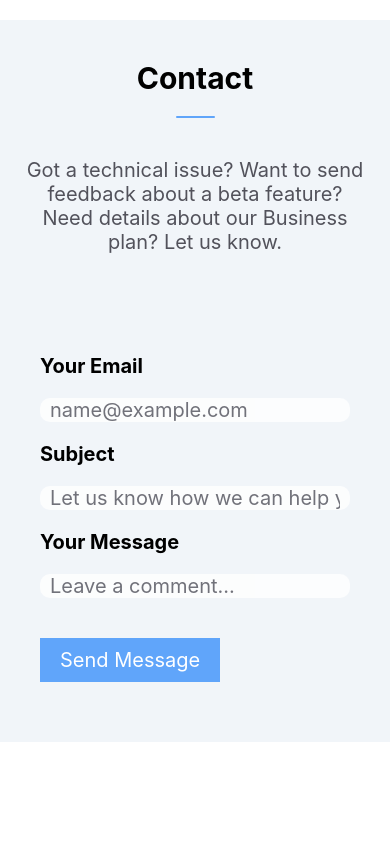
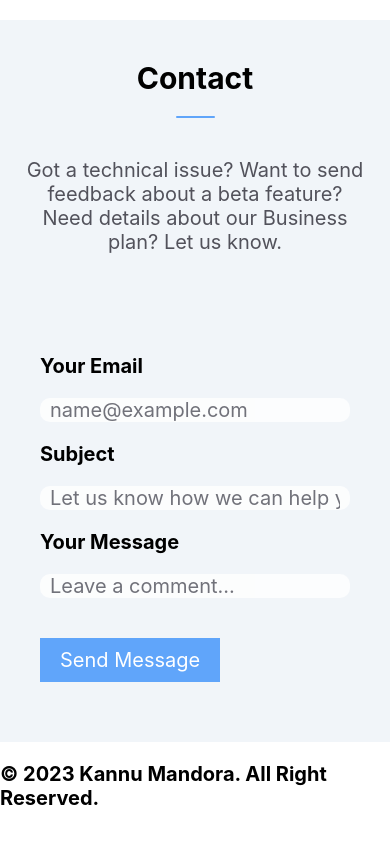
Before and after one commit to mandorakannu/mandorakannu_mobile_app, a React Native app: screen / in a window 390 px wide. Shown: the part 3389-4233 px from the top of the page. Before the commit the page ends 4131 px from the top, so only its background shows below. Built offline with nearby package versions, Linux system fonts and the light colour scheme.

Commit message:
Footer Created

```diff
--- a/App.tsx
+++ b/App.tsx
@@ -5,6 +5,7 @@ import Header from "shared_ui/Header";
 import { SafeAreaView, ScrollView } from "react-native";
 import Projects from "ui/Projects";
 import Contact from "ui/Contact";
+import Footer from "ui/Footer";
 const App = () => {
   return (
     <>
@@ -15,6 +16,7 @@ const App = () => {
           <About />
           <Projects />
           <Contact />
+          <Footer />
         </ScrollView>
       </SafeAreaView>
     </>
--- /dev/null
+++ b/src/components/ui/Footer.tsx
@@ -0,0 +1,29 @@
+import { StyleSheet, Text, View } from "react-native";
+import React from "react";
+import { colors } from "assets/styles/colors";
+
+export default function Footer() {
+  const year = new Date().getFullYear();
+  return (
+    <View style={styles.container}>
+      <Text style={styles.headingText}>
+        © {year} Kannu Mandora. All Right Reserved.
+      </Text>
+    </View>
+  );
+}
+
+const styles = StyleSheet.create({
+  container: {
+    alignItems: "center",
+    textAlign: "center",
+    backgroundColor: colors.white,
+    marginTop: 20,
+    height: 100
+  },
+  headingText: {
+    fontSize: 20,
+    fontWeight: "bold",
+    color: colors.black,
+  },
+});
```
